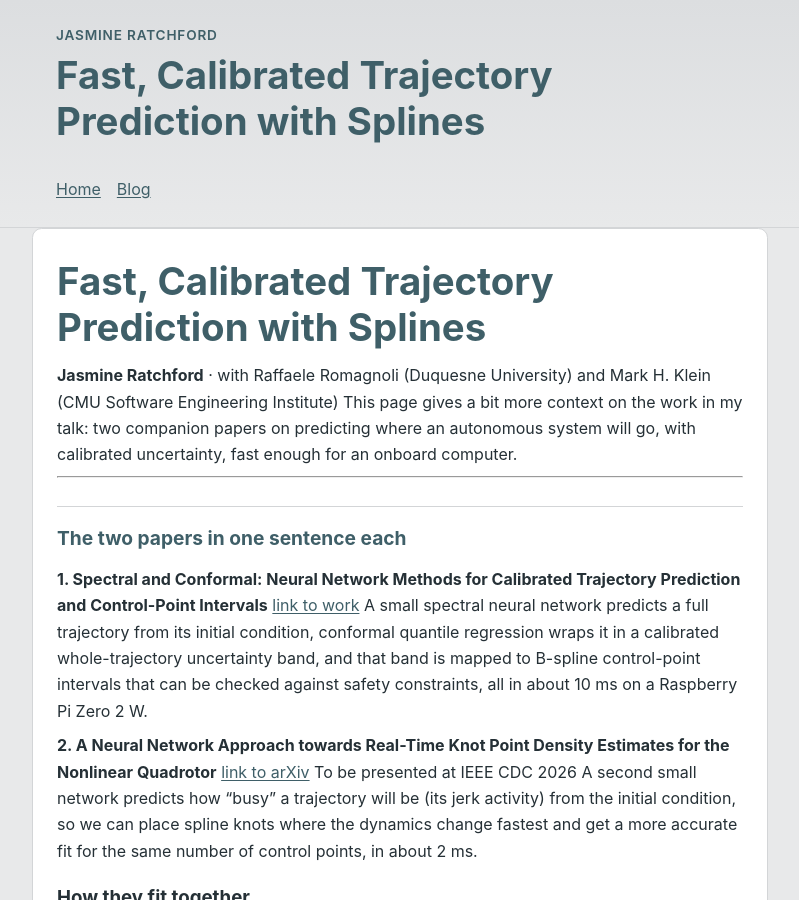
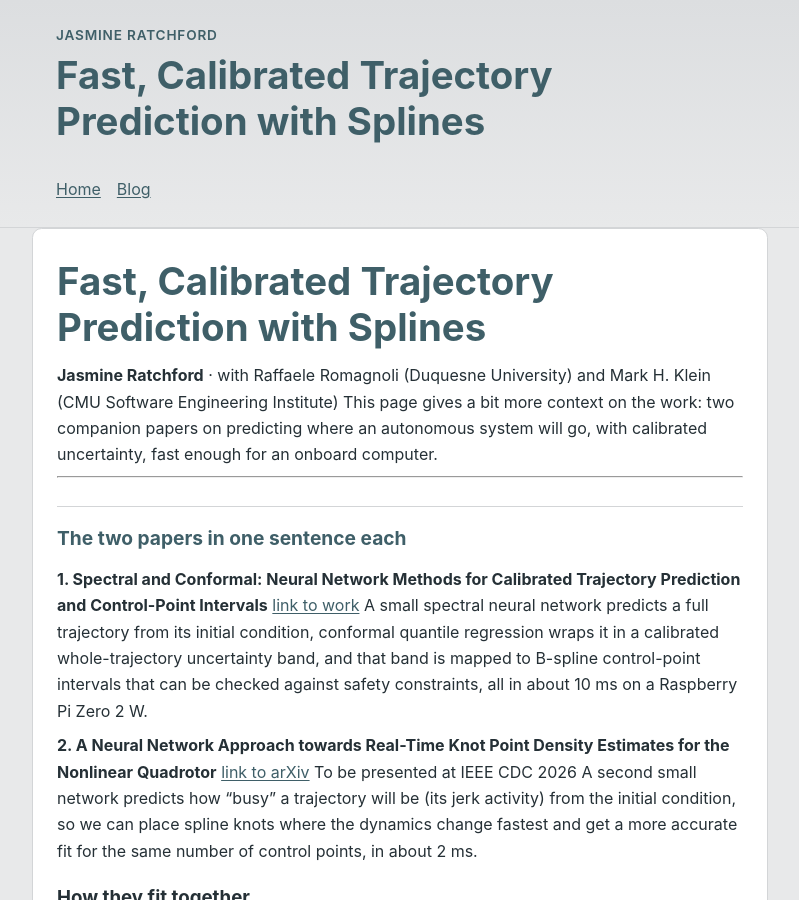
Before and after one commit to jratchfo/jratchfo.github.io, a Jekyll site: the page built from spline_research_overview.md, in a window 1280 px wide and 900 px high. Shown: the whole window, without its empty margins (240-1039 px from the left). Built offline with Jekyll 4.4.1, drawn with Linux system fonts in a browser that asks for light colours; our own code applies the rules of GitHub Pages for plain Markdown files; some of the changed text lies outside the part shown.

Commit message:
Update spline_research_overview.md

```diff
--- a/spline_research_overview.md
+++ b/spline_research_overview.md
@@ -5,7 +5,7 @@ title: "Fast, Calibrated Trajectory Prediction with Splines"
 # Fast, Calibrated Trajectory Prediction with Splines
 
 **Jasmine Ratchford** · with Raffaele Romagnoli (Duquesne University) and Mark H. Klein (CMU Software Engineering Institute)
-This page gives a bit more context on the work in my talk: two companion papers on predicting where an autonomous system will go, with calibrated uncertainty, fast enough for an onboard computer.
+This page gives a bit more context on the work: two companion papers on predicting where an autonomous system will go, with calibrated uncertainty, fast enough for an onboard computer.
 
 ---
 
```
Also changed, not shown: other parts of spline_research_overview.md (+1 -1 lines).
